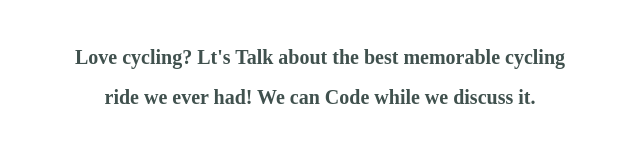
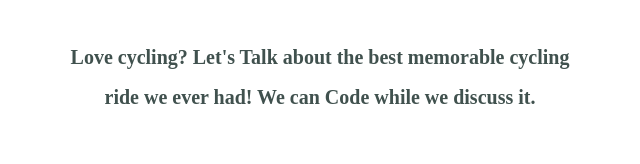
Before and after one commit to BhavikBafna/personal_website, a plain HTML site: page index.html in a window 1280 px wide. Shown: the part 2887-3051 px from the top of the page, 320-960 px from the left. Drawn offline with Linux system fonts and the light colour scheme.

Commit message:
Update index.html

```diff
--- a/index.html
+++ b/index.html
@@ -42,7 +42,7 @@
         <div class="contact-me">
           <h2>Get In Touch</h2>
           <h3>If you love cycling as much as I do</h3>
-          <p class="contact-message">Love cycling? Lt's Talk about the best memorable cycling ride we ever had! We can Code while we discuss it.</p>
+          <p class="contact-message">Love cycling? Let's Talk about the best memorable cycling ride we ever had! We can Code while we discuss it.</p>
           <a class="btn" href="mailto:name@email.com">CONTACT ME</a>
         </div>
       </div>
```
